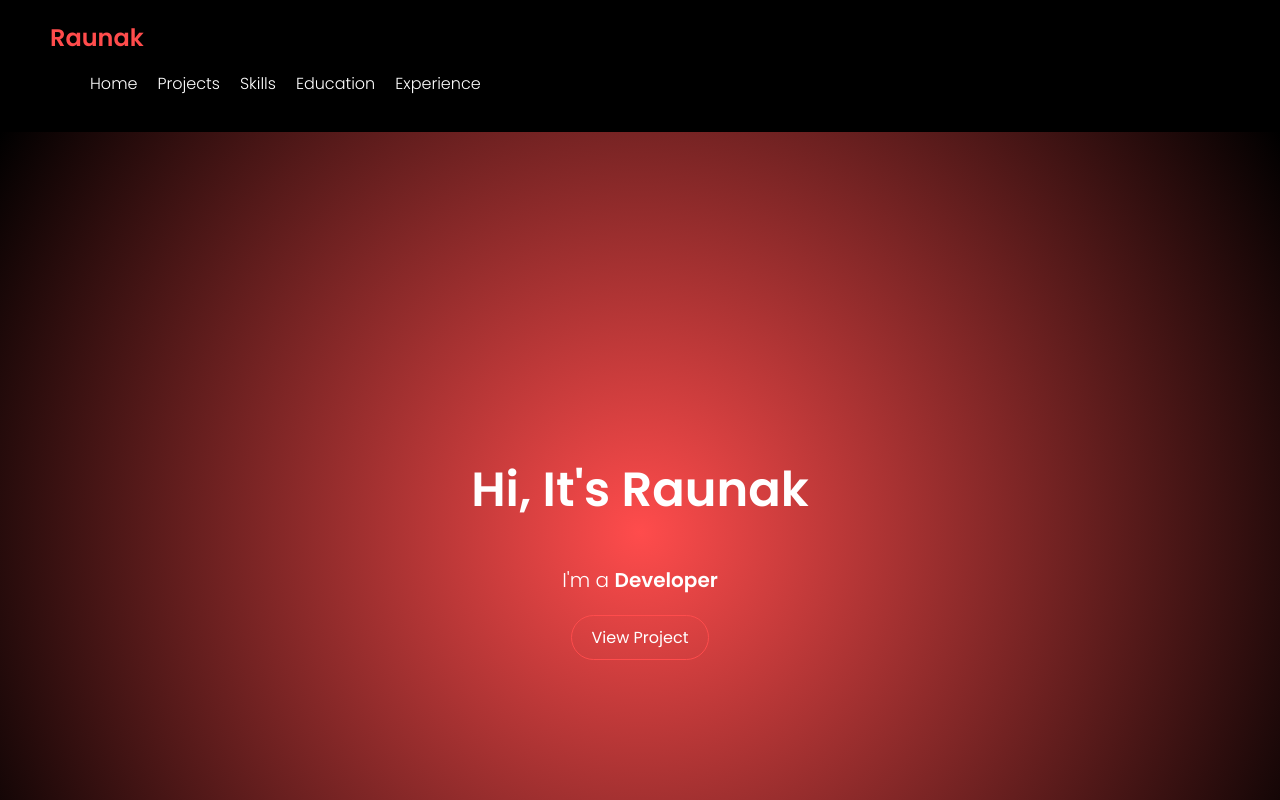
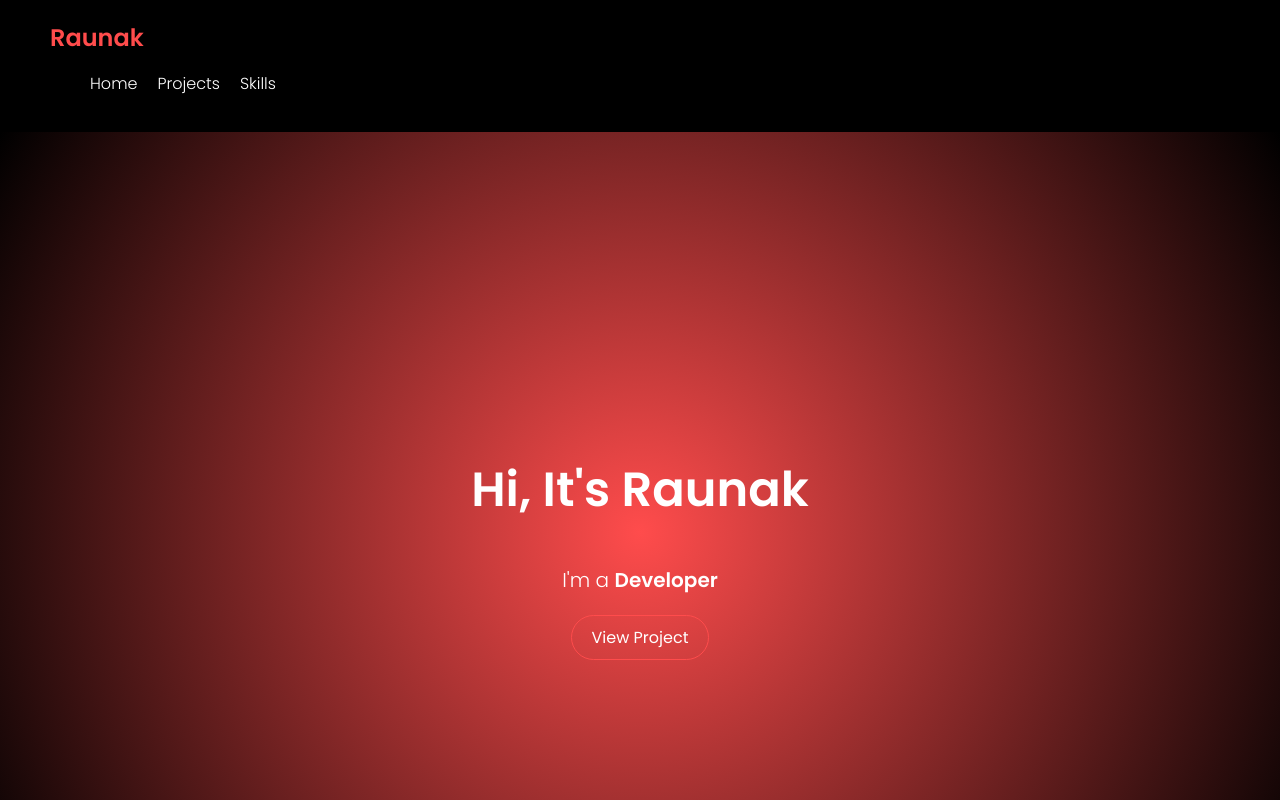
Before and after one commit to Auankj/my_projects-, a plain HTML site: page index.html in a window 1280 px wide. Shown: the top 800 px of the page. Drawn offline with Linux system fonts and the light colour scheme.

Commit message:
Update index.html

```diff
--- a/index.html
+++ b/index.html
@@ -16,8 +16,8 @@
                 <li><a href="https://auankj.github.io/R.JPortfolio/">Home</a></li>
                 <li><a href="#projects" class="active">Projects</a></li>
                 <li><a href="https://auankj.github.io/my_skills/">Skills</a></li>
-                <li><a href="Education">Education</a></li>
-                <li><a href="#Experience">Experience</a></li>
+<!--                 <li><a href="Education">Education</a></li>
+                <li><a href="#Experience">Experience</a></li> -->
             </ul>
         </nav>
     </header>
```
